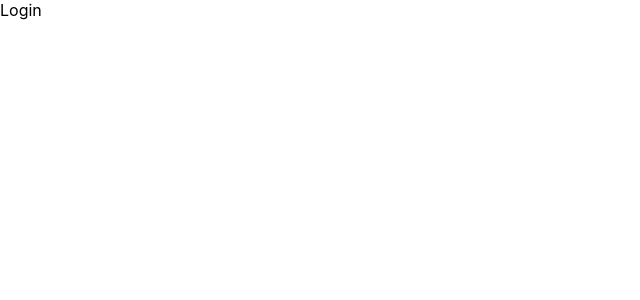
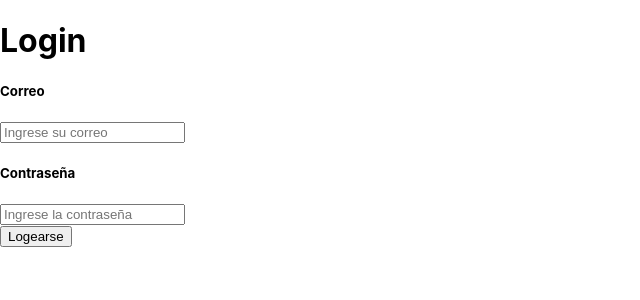
Before and after one commit to Alejndro22/hackfest-buzzer-beaters, a Next.js app in the folder impulso/: page /Login in a window 1280 px wide. Shown: the top 300 px of the page, without its empty margins (0-640 px from the left). Built offline with nearby package versions, Linux system fonts and the light colour scheme; no server answers.

Commit message:
Login y logout, faltan cambios

```diff
--- a/impulso/context/AuthContext.js
+++ b/impulso/context/AuthContext.js
@@ -1,7 +1,9 @@
-import { createContext, useContext } from "react";
+import { createContext, useContext, useEffect, useState } from "react";
 import {
   onAuthStateChanged,
   createUserWithEmailAndPassword,
+  signInWithEmailAndPassword,
+  signOut,
 } from "firebase/auth";
 import { auth } from "../firebase/client";
 
@@ -14,15 +16,30 @@ export const useAuth = () => {
 };
 
 export function AuthContextProvider({ children }) {
-  const signUp = (email, password) => {
-    createUserWithEmailAndPassword(auth, email, password).catch((error) => {
-      const errorCode = error.code;
-      const errorMessage = error.message;
-      // ..
-    });
+  const [user, setUser] = useState(null);
+  const [cargando, setCargando] = useState(true);
+
+  const signUp = (email, password) =>
+    createUserWithEmailAndPassword(auth, email, password);
+
+  const login = (email, password) => {
+    signInWithEmailAndPassword(auth, email, password);
   };
 
+  const logout = () => signOut(auth);
+
+  useEffect(() => {
+    const unsubscribe = onAuthStateChanged(auth, (currentUser) => {
+      setUser(currentUser);
+      setCargando(false);
+    });
+
+    return () => unsubscribe();
+  }, []);
+
   return (
-    <AuthContext.Provider value={{ signUp }}>{children}</AuthContext.Provider>
+    <AuthContext.Provider value={{ signUp, login, logout, user, cargando }}>
+      {children}
+    </AuthContext.Provider>
   );
 }
--- a/impulso/pages/Login.js
+++ b/impulso/pages/Login.js
@@ -1,7 +1,73 @@
-import React from "react";
+import { useRouter } from "next/router";
+import React, { useState } from "react";
+import { useAuth } from "../context/AuthContext";
 
 const Login = () => {
-  return <div>Login</div>;
+  const router = useRouter();
+
+  const [data, setData] = useState({
+    email: "",
+    password: "",
+  });
+
+  const { login } = useAuth();
+  const [error, setError] = useState();
+
+  const handleLogin = async (e) => {
+    e.preventDefault();
+    setError("");
+    try {
+      await login(data.email, data.password);
+      // Ir a pagina principal
+      router.push("/");
+    } catch (error) {
+      console.log(error.message);
+      setError(error.message);
+    }
+  };
+
+  return (
+    <>
+      <div>
+        <h1>Login</h1>
+        <form onSubmit={handleLogin}>
+          <div>
+            <h5>Correo</h5>
+            <input
+              id="email"
+              name="email"
+              type="email"
+              placeholder="Ingrese su correo"
+              required
+              onChange={(e) =>
+                setData({
+                  ...data,
+                  email: e.target.value,
+                })
+              }
+            />
+          </div>
+          <div>
+            <h5>Contraseña</h5>
+            <input
+              id="password"
+              name="password"
+              type="password"
+              placeholder="Ingrese la contraseña"
+              required
+              onChange={(e) =>
+                setData({
+                  ...data,
+                  password: e.target.value,
+                })
+              }
+            />
+          </div>
+          <button type="submit">Logearse</button>
+        </form>
+      </div>
+    </>
+  );
 };
 
 export default Login;
```
Also changed, not shown: impulso/pages/index.js (+18 -1 lines).
